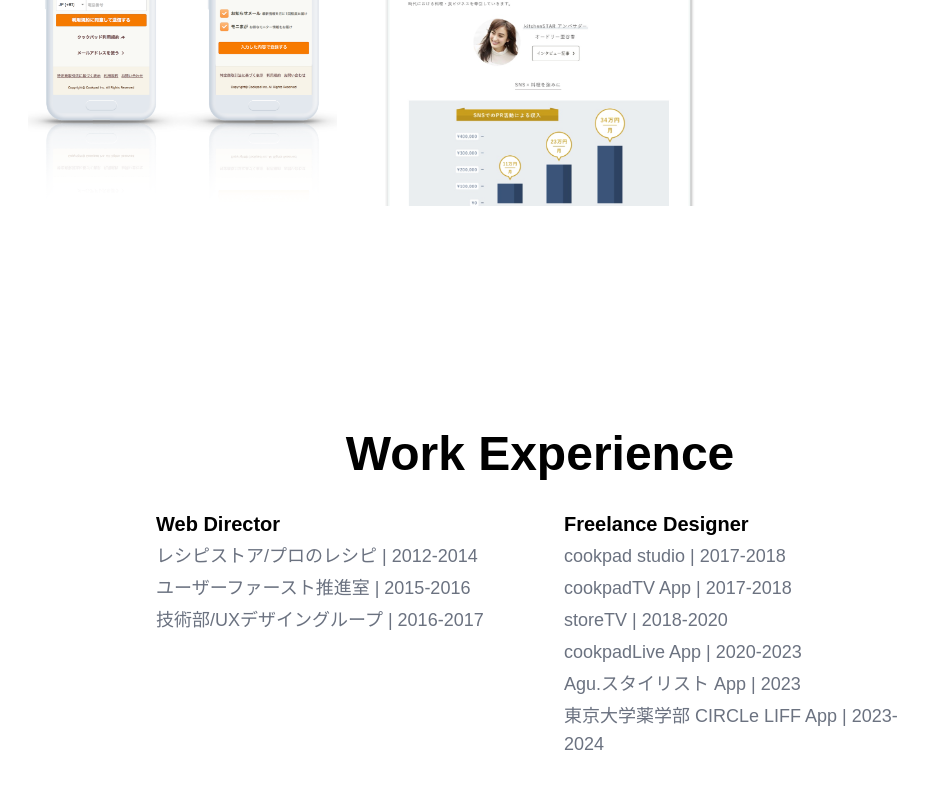
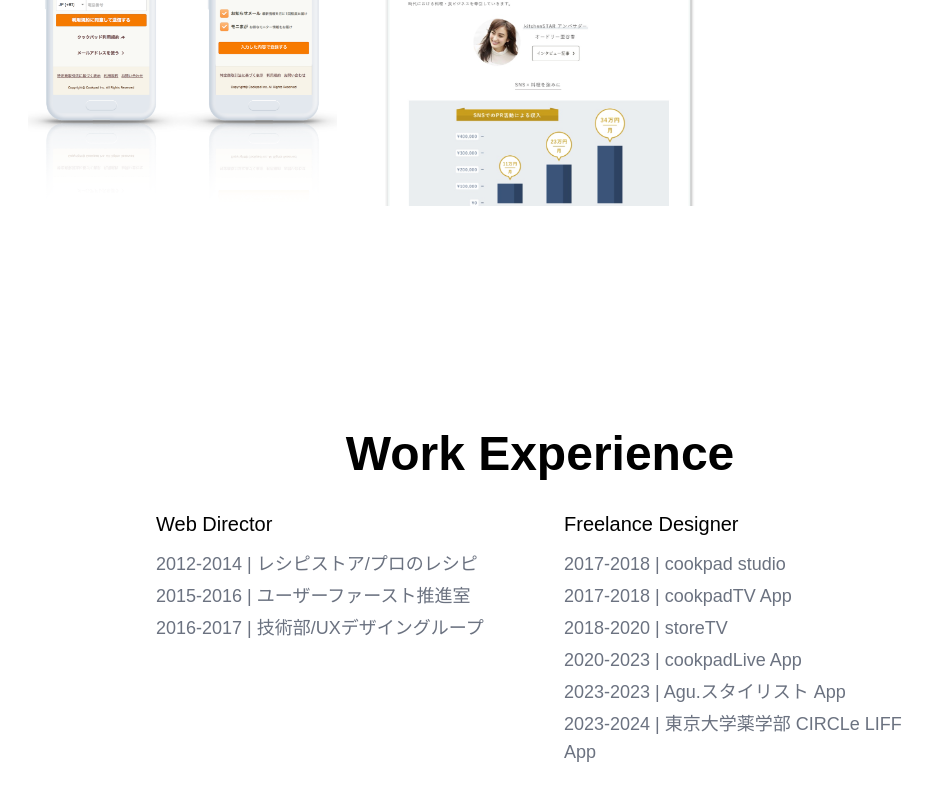
Before and after one commit to kotsuru0812/portfolio, a Next.js app: page / in a window 1280 px wide. Shown: the part 1518-2318 px from the top of the page, without its empty margins (100-1032 px from the left). Built offline with nearby package versions, Linux system fonts and the light colour scheme; a web font is replaced by a local one.

Commit message:
Refine styles

```diff
--- a/src/components/Home/Portfolio.tsx
+++ b/src/components/Home/Portfolio.tsx
@@ -17,7 +17,7 @@ export default function Portfolio() {
             return(
               <div key={portfolio.id} className="grid gap-1">
                 <Link href={`/portfolio/${portfolio.id}`}>
-                <h3 className="text-lg mb-2 font-bold">{portfolio.title}</h3>
+                <h3 className="text-lg mb-2">{portfolio.title}</h3>
                 <Image
                   alt={portfolio.title}
                   className="object-cover"
--- a/src/components/Home/WorkExperience.tsx
+++ b/src/components/Home/WorkExperience.tsx
@@ -10,20 +10,20 @@ export default function WorkExperience() {
 
         <div className="mx-auto grid items-start gap-8 sm:max-w-4xl sm:grid-cols-2 md:gap-12 lg:max-w-3xl lg:grid-cols-2">
           <div className="grid gap-1">
-            <h3 className="text-xl font-bold">Web Director</h3>
-            <p className="ttext-base lg:text-lg text-gray-500 dark:text-gray-400">レシピストア/プロのレシピ | 2012-2014</p>
-            <p className="text-base lg:text-lg text-gray-500 dark:text-gray-400">ユーザーファースト推進室 | 2015-2016</p>
-            <p className="text-base lg:text-lg text-gray-500 dark:text-gray-400">技術部/UXデザイングループ | 2016-2017</p>
+            <h3 className="text-xl mb-2">Web Director</h3>
+            <p className="text-base lg:text-lg text-gray-500 dark:text-gray-400">2012-2014 | レシピストア/プロのレシピ</p>
+            <p className="text-base lg:text-lg text-gray-500 dark:text-gray-400">2015-2016 | ユーザーファースト推進室</p>
+            <p className="text-base lg:text-lg text-gray-500 dark:text-gray-400">2016-2017 | 技術部/UXデザイングループ</p>
           </div>
 
           <div className="grid gap-1">
-            <h3 className="text-xl font-bold">Freelance Designer</h3>
-            <p className="text-base lg:text-lg text-gray-500 dark:text-gray-400">cookpad studio | 2017-2018</p>
-            <p className="text-base lg:text-lg text-gray-500 dark:text-gray-400">cookpadTV App | 2017-2018</p>
-            <p className="text-base lg:text-lg text-gray-500 dark:text-gray-400">storeTV | 2018-2020</p>
-            <p className="text-base lg:text-lg text-gray-500 dark:text-gray-400">cookpadLive App | 2020-2023</p>
-            <p className="text-base lg:text-lg text-gray-500 dark:text-gray-400">Agu.スタイリスト App | 2023</p>
-            <p className="text-base lg:text-lg text-gray-500 dark:text-gray-400">東京大学薬学部 CIRCLe LIFF App | 2023-2024</p>
+            <h3 className="text-xl mb-2">Freelance Designer</h3>
+            <p className="text-base lg:text-lg text-gray-500 dark:text-gray-400">2017-2018 | cookpad studio</p>
+            <p className="text-base lg:text-lg text-gray-500 dark:text-gray-400">2017-2018 | cookpadTV App</p>
+            <p className="text-base lg:text-lg text-gray-500 dark:text-gray-400">2018-2020 | storeTV</p>
+            <p className="text-base lg:text-lg text-gray-500 dark:text-gray-400">2020-2023 | cookpadLive App</p>
+            <p className="text-base lg:text-lg text-gray-500 dark:text-gray-400">2023-2023 | Agu.スタイリスト App</p>
+            <p className="text-base lg:text-lg text-gray-500 dark:text-gray-400">2023-2024 | 東京大学薬学部 CIRCLe LIFF App</p>
           </div>
         </div>
       </div>
```
